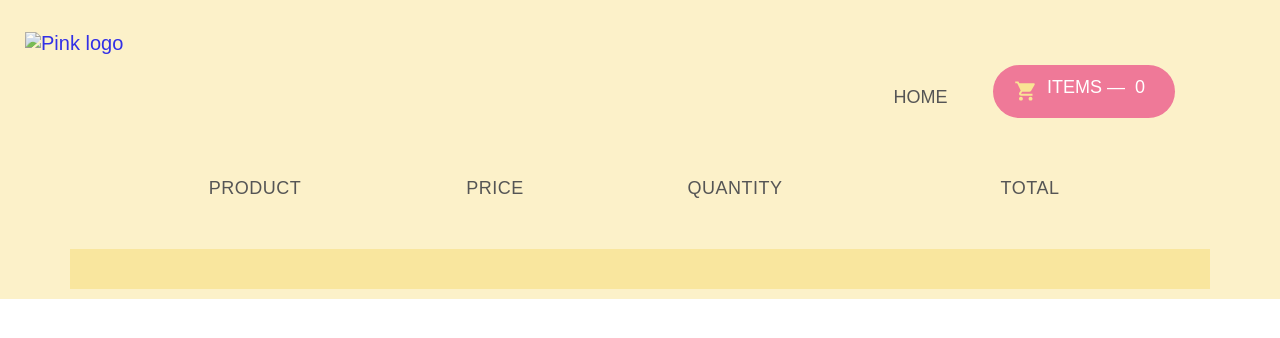
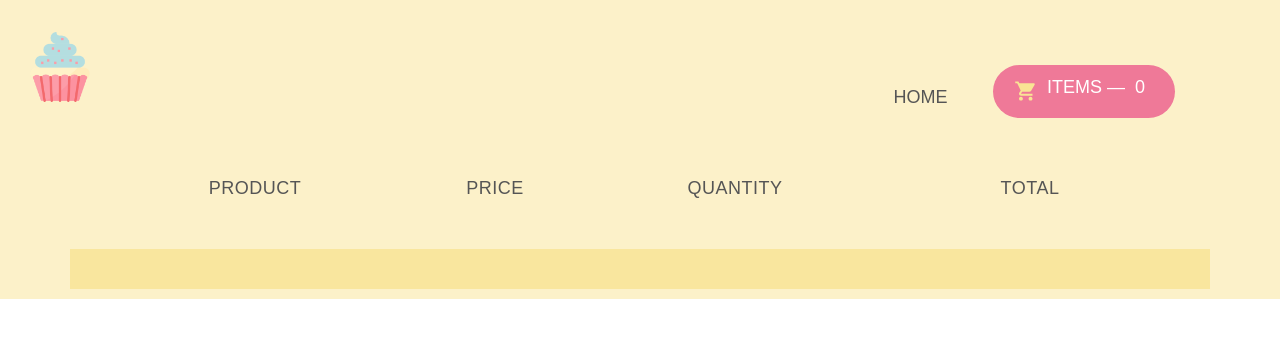
Before and after one commit to torrismile/candyshop, a plain HTML site: page shop.html in a window 1280 px wide. Drawn offline with nearby package versions, Linux system fonts and the light colour scheme; a web font is replaced by a local one.

Commit message:
add main.js to shop.html

```diff
--- a/shop.html
+++ b/shop.html
@@ -17,7 +17,7 @@
         <nav>
             <div class="row">
                 <a href="index.html">
-                    <img src="resourses/images/logo.png" alt="Pink logo" class="logo">
+                    <img src="resourses/images/logo-1.png" alt="Pink logo" class="logo">
                 </a>
                 <ul class="main-nav shop-nav" id="js-menu">
                     <li><a href="index.html">Home</a></li>
@@ -51,6 +51,7 @@
 
     <script src="./resourses/js/shopCart.js"></script>
     <script src="./resourses/js/script.js"></script>
+    <script src="./resourses/js/main.js"></script>
     <script src="https://unpkg.com/ionicons@4.5.10-0/dist/ionicons.js"></script>
 
 </body>
```
